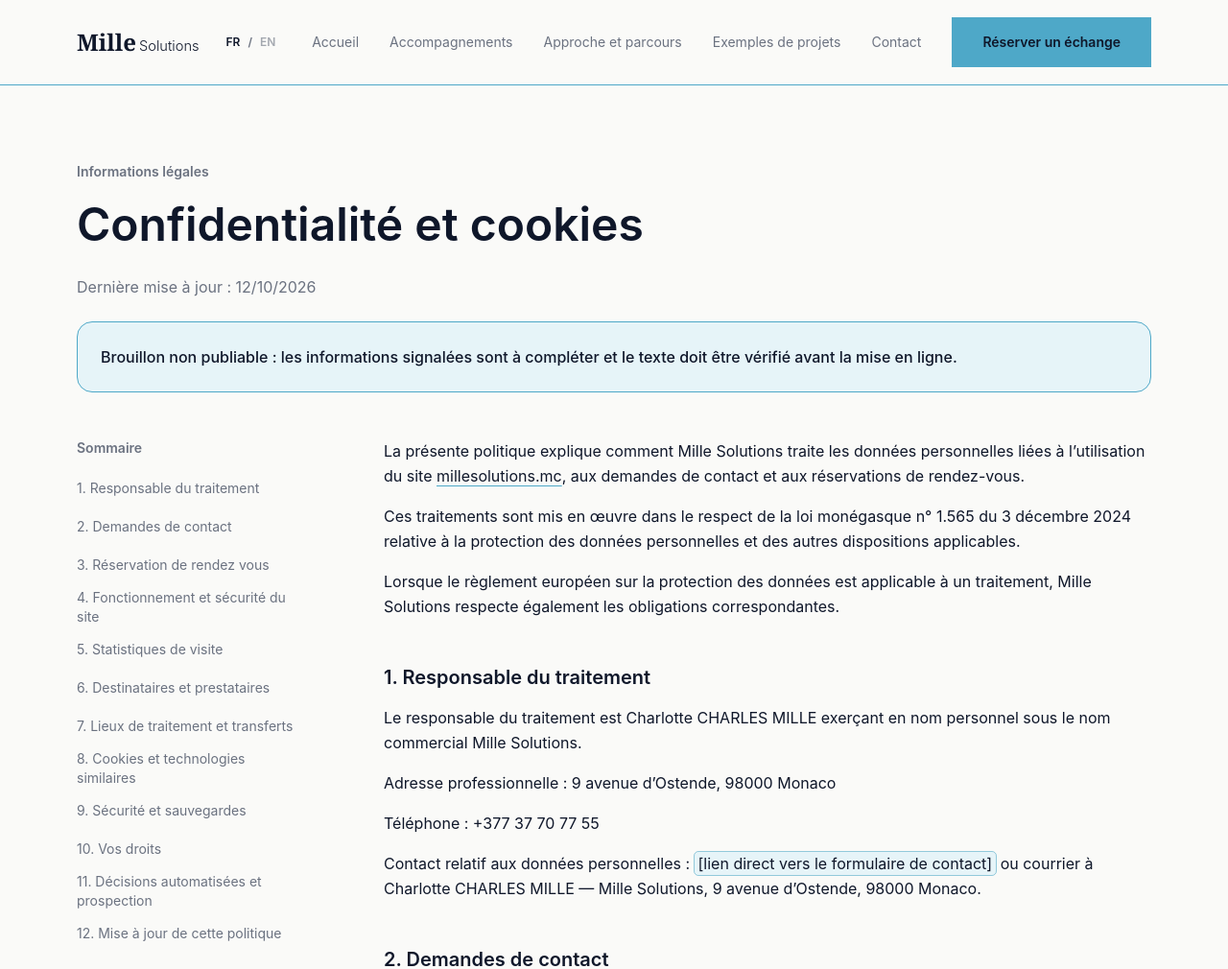
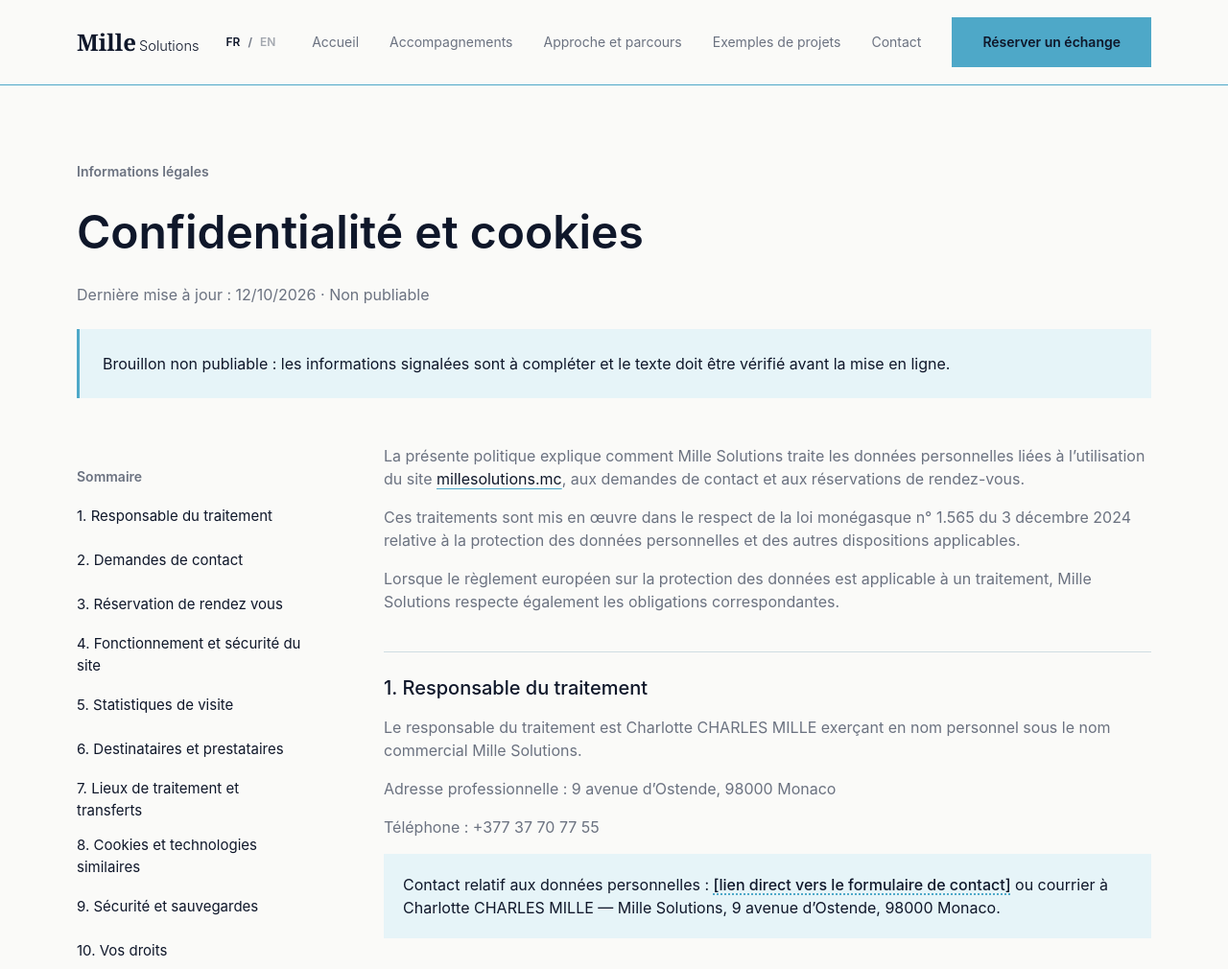
Before and after one commit to Mille-Solutions/site-web, an Astro site: page /confidentialite in a window 1280 px wide. Shown: the top 1010 px of the page at 96% size. Built offline with nearby package versions, Linux system fonts and the light colour scheme; Astro itself is replaced by a stand-in of ours.

Commit message:
Pages légales alignées sur la maquette Figma
Co-Authored-By: Claude Opus 5.5 <noreply@anthropic.com>

```diff
--- a/src/components/LegalPage.astro
+++ b/src/components/LegalPage.astro
@@ -17,28 +17,27 @@ const t = ui[lang];
 ---
 
 <Base lang={lang} route={route} title={`${page.data.title} | Mille Solutions`} description={page.data.description} noindex={page.data.draft}>
-  <header class="bg-ivory pt-14 pb-10 lg:pt-20 lg:pb-12">
-    <div class="container-site">
-      <p class="eyebrow">{t.legalEyebrow}</p>
-      <h1 class="mt-4 text-[2.5rem] leading-[1.2] font-semibold lg:text-5xl">{page.data.title}</h1>
-      <p class="mt-6 text-stone">{t.updated} : {page.data.updated}</p>
-      {
-        page.data.draft && (
-          <p class="mt-6 rounded-(--radius-card) border border-azur bg-azur-mist px-6 py-6 font-medium">{t.draftWarning}</p>
-        )
-      }
+  <!-- En-tête juridique (maquette « Mentions légales — brouillon non publiable ») -->
+  <header class="pt-14 pb-10 lg:pt-20 lg:pb-12">
+    <div class="container-site flex flex-col gap-6">
+      <p class="eyebrow leading-[1.4]">{t.legalEyebrow}</p>
+      <h1 class="text-[2.5rem] leading-[1.2] font-semibold lg:text-5xl lg:leading-[3.625rem]">{page.data.title}</h1>
+      <p class="text-stone">
+        {t.updated} : {page.data.updated}{page.data.draft && <> · {t.draftStatus}</>}
+      </p>
+      {page.data.draft && <p class="border-l-3 border-azur bg-azur-mist p-6">{t.draftWarning}</p>}
     </div>
   </header>
 
-  <div class="container-site grid gap-10 pb-20 lg:grid-cols-[15rem_1fr] lg:gap-20 lg:pb-30">
+  <div class="container-site grid gap-10 pb-20 lg:grid-cols-[15rem_minmax(0,1fr)] lg:gap-20">
     {
       toc.length > 1 && (
-        <nav aria-labelledby="toc-title" class="lg:sticky lg:top-32 lg:self-start">
-          <p id="toc-title" class="eyebrow">{t.toc}</p>
-          <ol class="mt-4 space-y-2 text-sm">
+        <nav aria-labelledby="toc-title" class="lg:sticky lg:top-32 lg:self-start lg:pt-6">
+          <h2 id="toc-title" class="eyebrow leading-[1.4]">{t.toc}</h2>
+          <ol class="mt-3 flex flex-col gap-3.5 text-[0.9375rem] leading-normal lg:mt-4">
             {toc.map((h) => (
               <li>
-                <a href={`#${h.slug}`} class="inline-flex min-h-8 items-center text-stone hover:text-navy hover:underline">
+                <a href={`#${h.slug}`} class="inline-flex min-h-8 items-center text-navy hover:underline hover:decoration-azur hover:underline-offset-4">
                   {h.text}
                 </a>
               </li>
@@ -47,7 +46,7 @@ const t = ui[lang];
         </nav>
       )
     }
-    <article class="prose-legal">
+    <article class="prose-legal min-w-0">
       <Content />
     </article>
   </div>
--- a/src/i18n/ui.ts
+++ b/src/i18n/ui.ts
@@ -76,6 +76,7 @@ export const ui = {
     updated: 'Dernière mise à jour',
     legalEyebrow: 'Informations légales',
     toc: 'Sommaire',
+    draftStatus: 'Non publiable',
     draftWarning:
       'Brouillon non publiable : les informations signalées sont à compléter et le texte doit être vérifié avant la mise en ligne.',
     notFoundTitle: 'Page introuvable',
@@ -116,6 +117,7 @@ export const ui = {
     updated: 'Last updated',
     legalEyebrow: 'Legal information',
     toc: 'Contents',
+    draftStatus: 'Not for publication',
     draftWarning: 'Draft — not for publication: the highlighted information must be completed and checked before going live.',
     notFoundTitle: 'Page not found',
     notFoundText: 'This page does not exist or has been moved.',
--- a/src/styles/global.css
+++ b/src/styles/global.css
@@ -28,6 +28,8 @@
   --color-azur-mist: #e6f4f8;
   /* Bordure des cartes de la page Approche et parcours (maquette) */
   --color-line: #e5e7eb;
+  /* Filet séparant les rubriques des pages légales (maquette) */
+  --color-rule: #cfdde2;
   /* Fond des emplacements photo provisoires */
   --color-mist: #e3e8eb;
 
@@ -146,34 +148,56 @@
   }
 }
 
-/* Pages légales (Markdown) */
+/* Pages légales (Markdown) — maquette « Mentions légales — brouillon non publiable » :
+   chaque rubrique ## est ouverte par un filet, titre 20/26 Medium, texte courant 16/24 Stone. */
 .prose-legal {
-  @apply max-w-[60rem] leading-relaxed text-navy;
+  @apply max-w-[60rem] leading-6 text-stone;
 }
 .prose-legal h2 {
-  @apply mt-12 mb-4 scroll-mt-28 text-xl leading-[1.3] font-semibold first:mt-0;
+  @apply mt-10 mb-4 scroll-mt-28 border-t border-rule pt-6 text-xl leading-[1.625rem] font-medium text-navy first:mt-0;
+}
+.prose-legal h3 {
+  @apply mt-6 mb-3 font-semibold text-navy;
+}
+.prose-legal strong {
+  @apply font-semibold text-navy;
 }
 .prose-legal p,
-.prose-legal ul {
+.prose-legal ul,
+.prose-legal ol {
   @apply mb-4;
 }
 .prose-legal ul {
   @apply list-disc space-y-1 pl-6 marker:text-stone;
 }
+.prose-legal ol {
+  @apply list-decimal space-y-1 pl-6;
+}
 .prose-legal a {
-  @apply underline decoration-azur decoration-1 underline-offset-4;
+  @apply text-navy underline decoration-azur decoration-1 underline-offset-4;
 }
+/* Tableau : défile horizontalement dans son propre cadre sur mobile, jamais la page */
 .prose-legal table {
-  @apply mb-6 block w-full overflow-x-auto border-collapse text-sm md:table;
+  @apply mb-6 block w-full overflow-x-auto border-collapse text-sm text-navy md:table;
 }
 .prose-legal th,
 .prose-legal td {
-  @apply border border-stone/30 px-3 py-2 text-left align-top;
+  @apply min-w-40 border border-rule px-3 py-2 text-left align-top md:min-w-0;
 }
 .prose-legal th {
-  @apply bg-ivory font-semibold;
+  @apply bg-azur-mist font-semibold;
 }
-/* Informations à compléter : <span class="missing">[…]</span> dans les fichiers Markdown */
+/* Informations à compléter : <span class="missing">[…]</span> dans les fichiers Markdown.
+   Le paragraphe qui en contient devient un encadré « Champ à compléter » (fond Azure très clair,
+   20 px de marge interne, texte Navy) ; l'information elle-même reste soulignée en pointillé,
+   en plus des crochets, pour ne pas reposer sur la seule couleur. */
+.prose-legal p:has(.missing) {
+  @apply bg-azur-mist p-5 text-navy;
+}
 .prose-legal .missing {
-  @apply rounded-sm bg-azur-mist px-1 py-0.5 text-navy outline outline-azur/60;
+  @apply font-medium text-navy underline decoration-azur decoration-dotted decoration-2 underline-offset-4;
 }
+.prose-legal li .missing,
+.prose-legal td .missing {
+  @apply bg-azur-mist px-1;
+}
```
Also changed, not shown: docs/GUIDE.md (+9 -2 lines).
